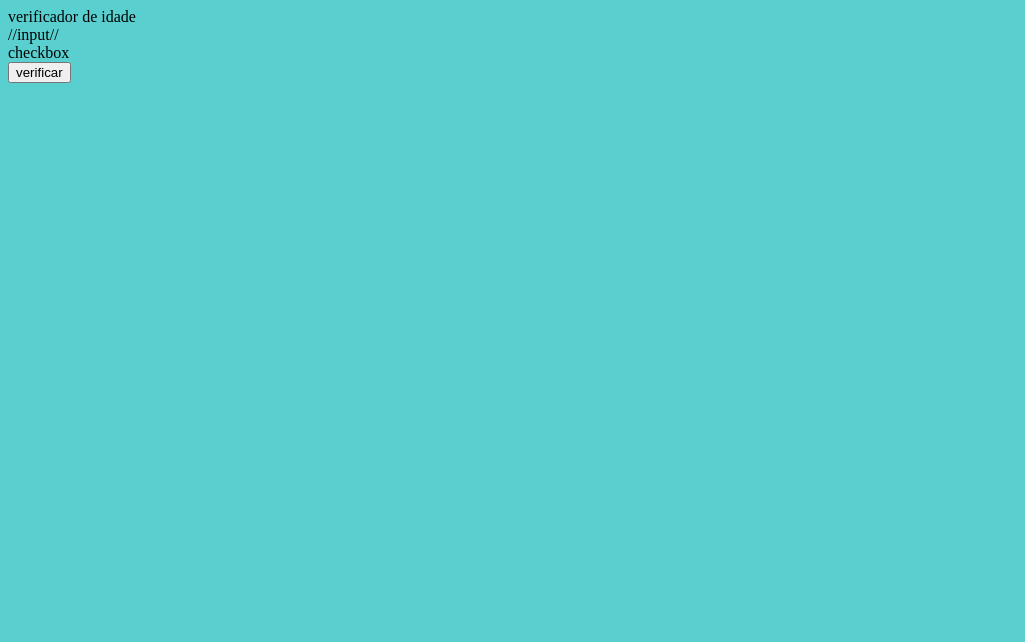
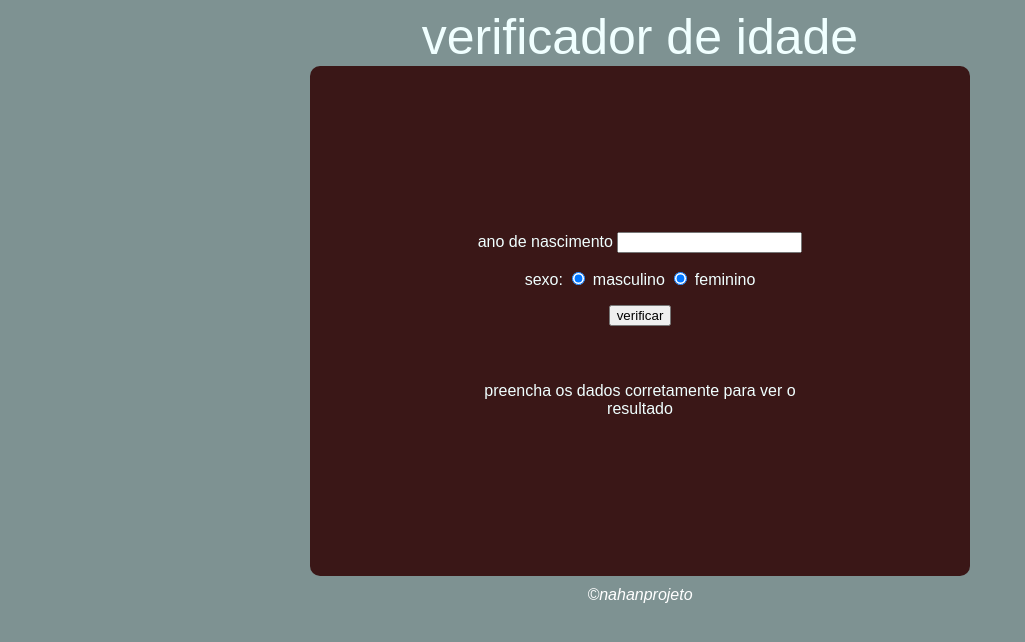
Before and after one commit to NahanFrota/verificador--de-idade, a plain HTML site: page index.html in a window 1280 px wide. Shown: the whole page, without its empty margins (0-1025 px from the left). Drawn offline with Linux system fonts and the light colour scheme.

Commit message:
estrutura add

```diff
--- a/filecss.css
+++ b/filecss.css
@@ -1,3 +1,32 @@
 body{
-background-color: rgb(89, 207, 207);
+background-color: rgb(126, 146, 146);
+  font-family: Arial, Helvetica, sans-serif;
+    color: azure;
 }
+
+header{
+   font-size: larger;
+   font-size: 50px;
+    text-align: center;
+
+}
+div{
+    text-align: center;
+    padding: 20px;
+}
+
+section{
+    background-color: rgb(58, 23, 23);
+    width: 400px;
+    height: 250px;
+    padding: 130px;
+       margin: auto;
+       border-radius: 10px;
+
+}
+footer{
+    color: white;
+text-align: center;
+   font-style: italic;
+   padding: 10px;
+}
--- a/filejs.js
+++ b/filejs.js
@@ -0,0 +1,3 @@
+function carrega(){
+
+}
--- a/index.html
+++ b/index.html
@@ -6,24 +6,38 @@
     <link rel= "stylesheet" href="filecss.css">
     <title>Document</title>
 </head>
-<body>
+<body onload= "carregar()">
     <header> verificador de idade </header>
     <section>
         <div>
-           //input//
+           <p>
+            ano de nascimento <input  type="number" id = "anode">
+           </p>
+           <p>
+              sexo: <input type="radio" name="sexo" id="sexo" checked>
+       <label for="sexo"> masculino</label>
+             <input type="radio" name="sex" id="sex" checked>
+             <label for="sex">feminino</label>
+           </p>
+           <p>
+            <input type="button" value="verificar">
+
+           </p>
         </div>
 
+<div id="res">
+    preencha os dados corretamente para ver o resultado
+
+</div>
+
 <div>
-     checkbox
-</div>
-<div>
-    <input type="button" value="verificar">
+
 </div>
 
 
     </section>
     <footer>
-
+       &copy;nahanprojeto
     </footer>
 
 </body>
```
Also changed, not shown: jovem.png (added).
